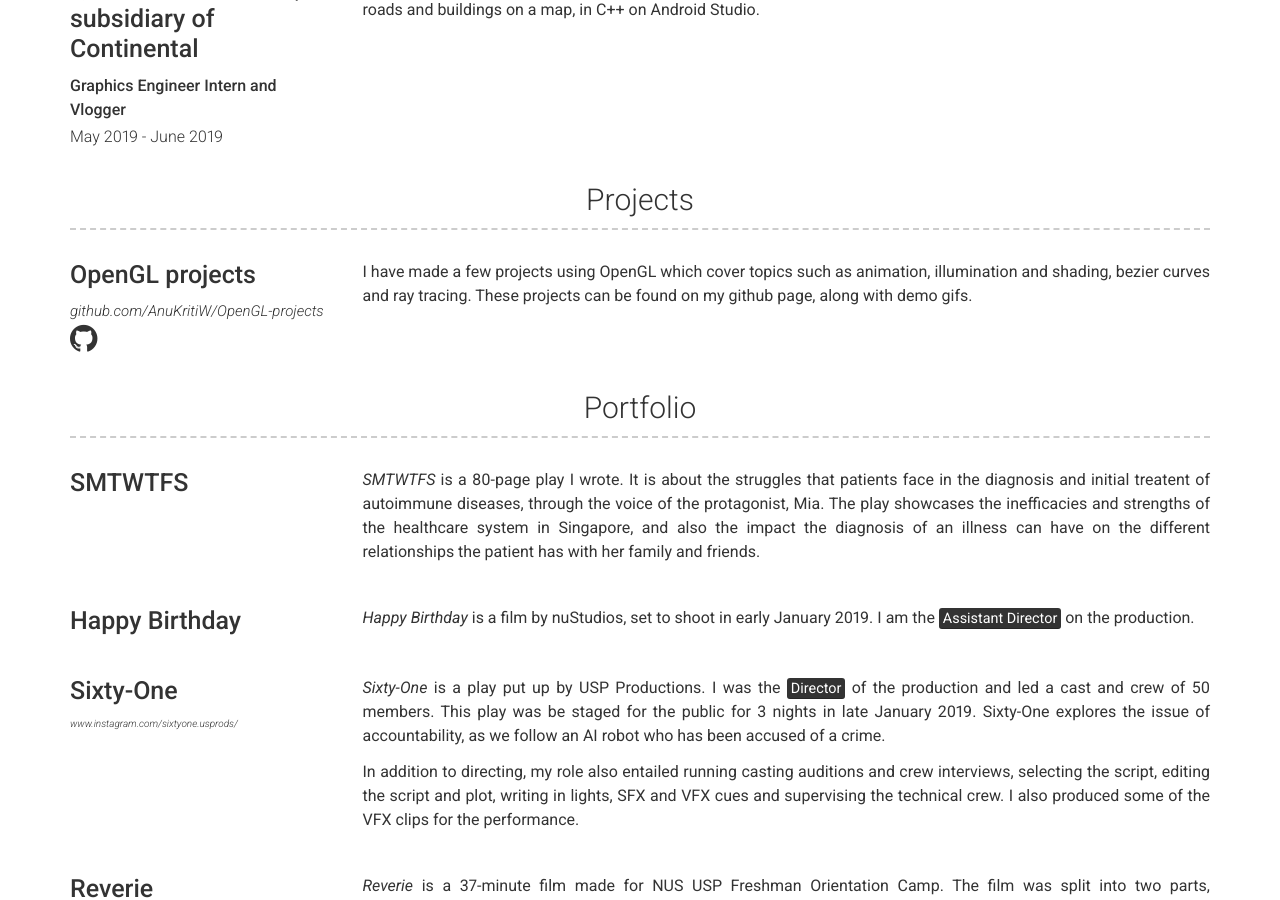
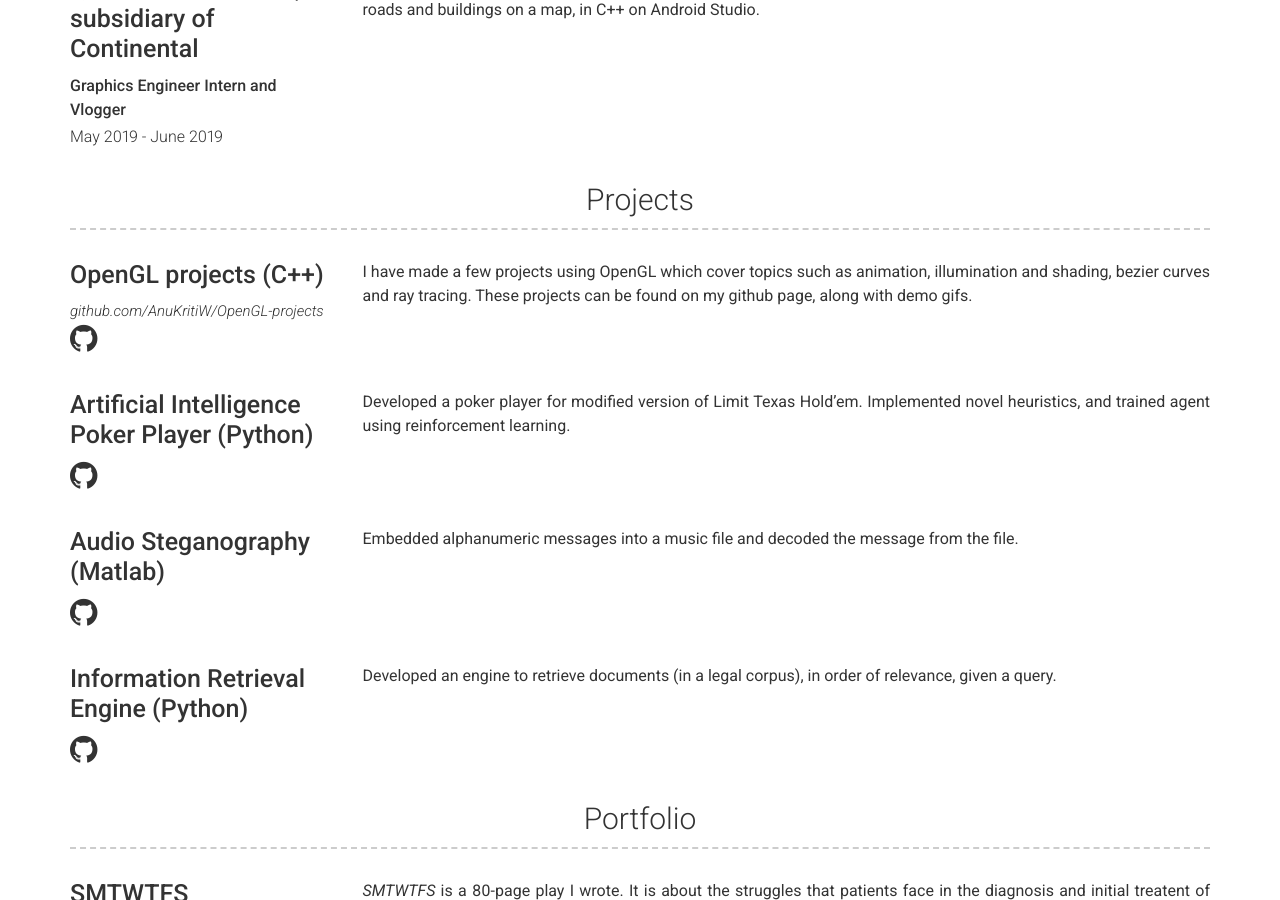
Before and after one commit to AnuKritiW/modern-resume-theme-site, a Jekyll site: the page built from index.md, in a window 1280 px wide and 900 px high, scrolled down 1118 px. Built offline with Jekyll 4.4.1, drawn with Linux system fonts in a browser that asks for light colours.

Commit message:
Edit Projects.

```diff
--- a/_data/projects.yml
+++ b/_data/projects.yml
@@ -1,4 +1,4 @@
-- name: OpenGL projects
+- name: OpenGL projects (C++)
   link: github.com/AnuKritiW/OpenGL-projects
   github: AnuKritiW/OpenGL-projects
 #   quote: >
@@ -6,3 +6,28 @@
   description: | # this will include new lines to allow paragraphs
     I have made a few projects using OpenGL which cover topics such as animation, illumination and shading, bezier curves and ray tracing.
     These projects can be found on my github page, along with demo gifs.
+
+- name: Artificial Intelligence Poker Player (Python)
+  # link: github.com/AnuKritiW/OpenGL-projects
+  # github: AnuKritiW/OpenGL-projects
+#   quote: >
+#     This is probably one of the greatest apps ever created, if you don't agree you're probably wrong.
+  description: | # this will include new lines to allow paragraphs
+    Developed a poker player for modified version of Limit Texas Hold'em.
+    Implemented novel heuristics, and trained agent using reinforcement learning.
+
+- name: Audio Steganography (Matlab)
+  # link: github.com/AnuKritiW/OpenGL-projects
+  # github: AnuKritiW/OpenGL-projects
+#   quote: >
+#     This is probably one of the greatest apps ever created, if you don't agree you're probably wrong.
+  description: | # this will include new lines to allow paragraphs
+    Embedded alphanumeric messages into a music file and decoded the message from the file.
+
+- name: Information Retrieval Engine (Python)
+  # link: github.com/AnuKritiW/OpenGL-projects
+  # github: AnuKritiW/OpenGL-projects
+#   quote: >
+#     This is probably one of the greatest apps ever created, if you don't agree you're probably wrong.
+  description: | # this will include new lines to allow paragraphs
+    Developed an engine to retrieve documents (in a legal corpus), in order of relevance, given a query.
```
